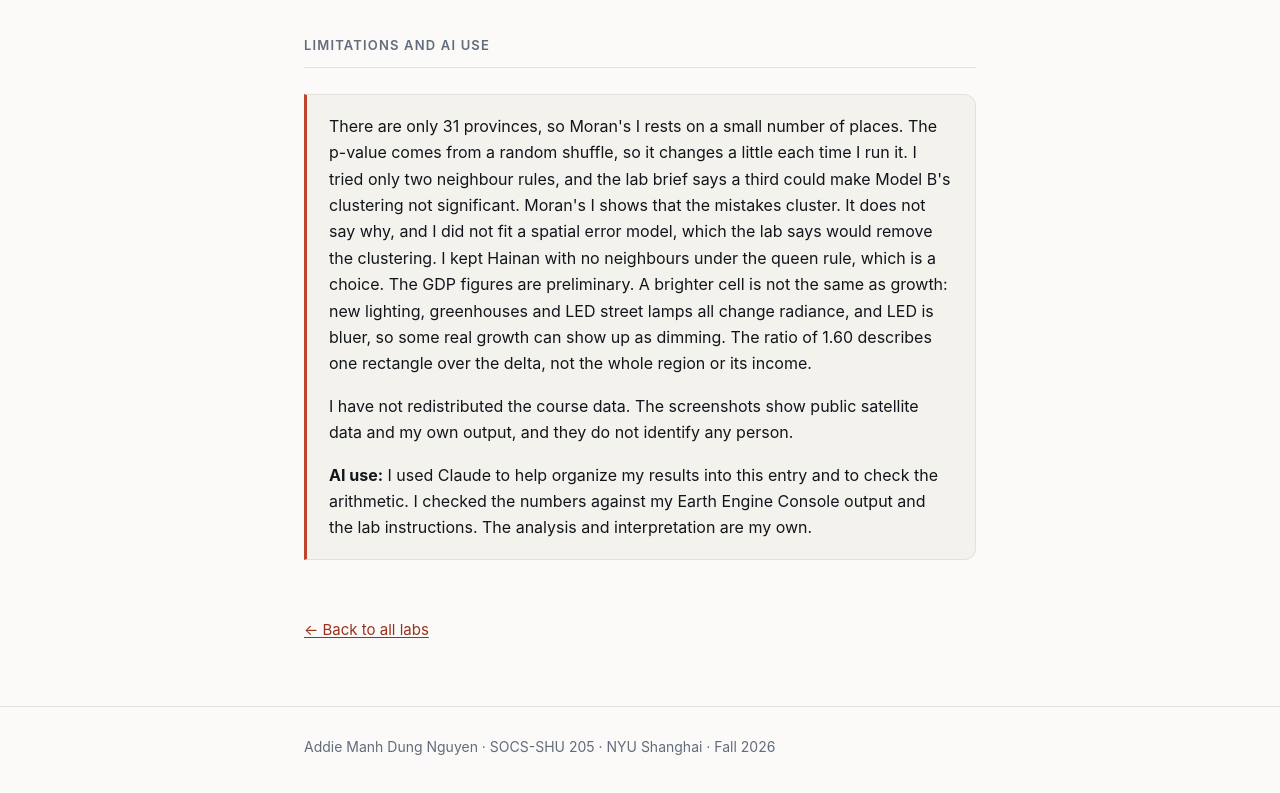
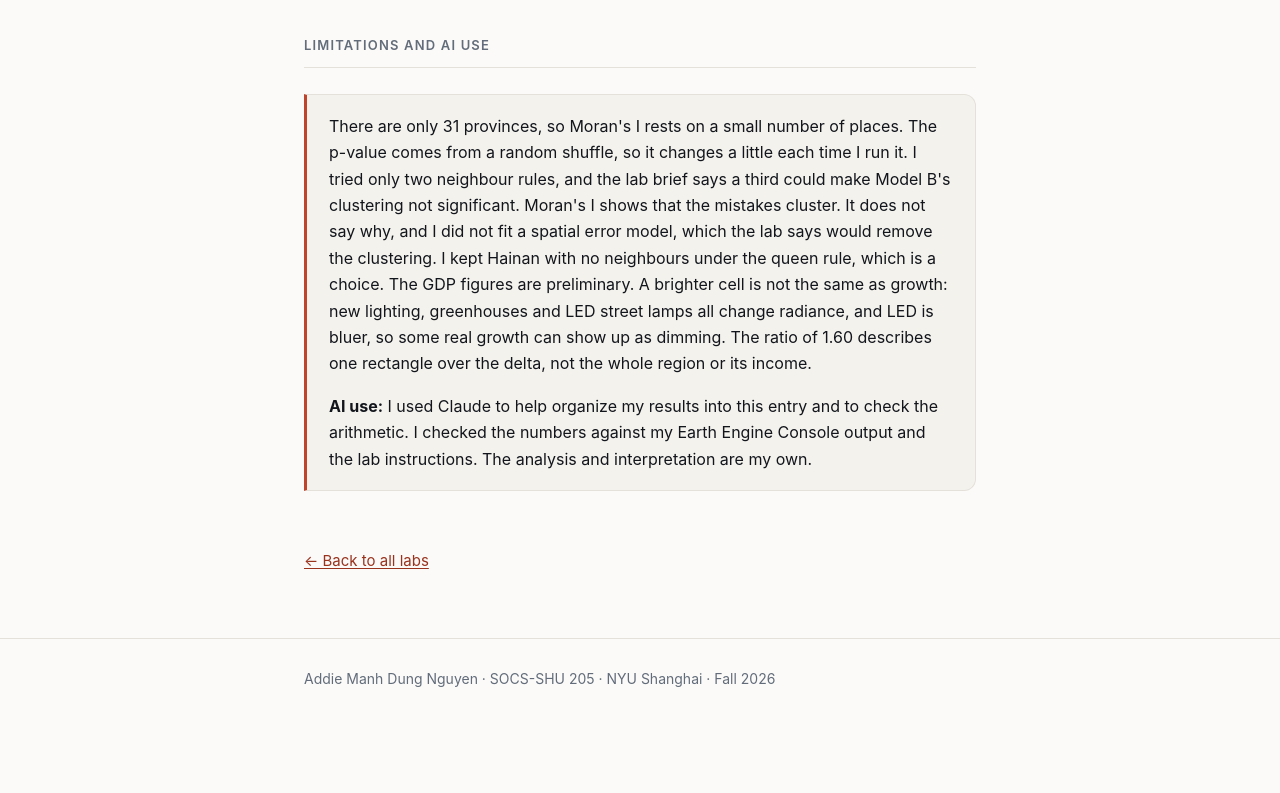
Before and after one commit to addiemdng/spatial-portfolio-addie, a plain HTML site: page labs/lab-06.html in a window 1280 px wide. Shown: the part 5074-5867 px from the top of the page. After the commit the page ends 5804 px from the top, so only its background shows below. Drawn offline with Linux system fonts and the light colour scheme.

Commit message:
Update lab-06.html

```diff
--- a/labs/lab-06.html
+++ b/labs/lab-06.html
@@ -225,10 +225,6 @@
           The ratio of 1.60 describes one rectangle over the delta, not the whole region or its income.
         </p>
         <p>
-          I have not redistributed the course data. The screenshots show public satellite data and my own
-          output, and they do not identify any person.
-        </p>
-        <p>
           <strong>AI use:</strong> I used Claude to help organize my results into this entry and to check the
           arithmetic. I checked the numbers against my Earth Engine Console output and the lab instructions. The
           analysis and interpretation are my own.
```
